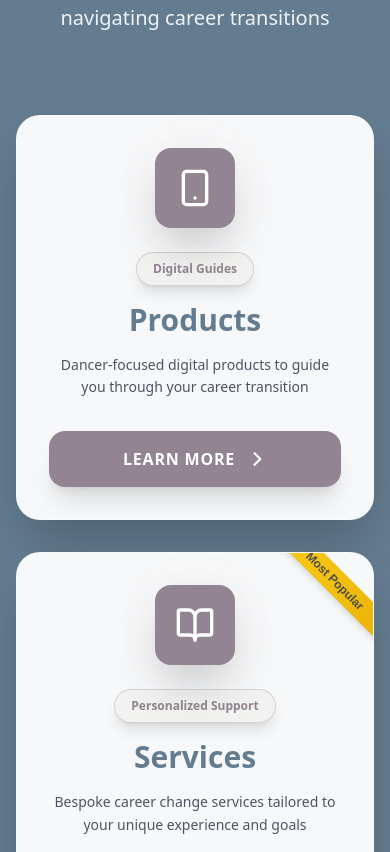
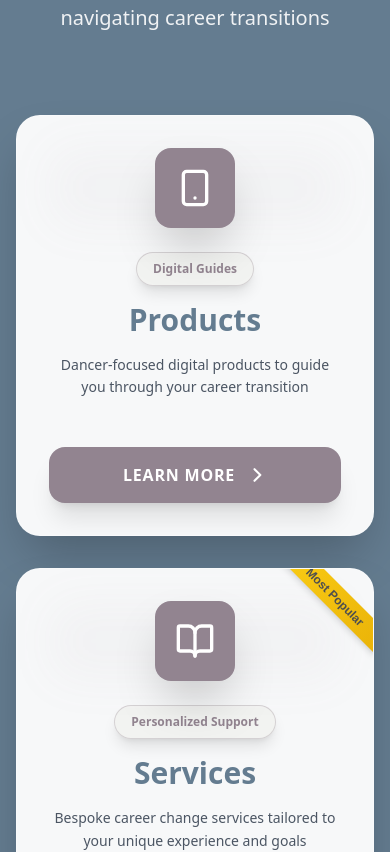
Before and after one commit to IsaacCavallaro/pivot-for-dancers, a Next.js app: page / in a window 390 px wide. Shown: the part 2068-2920 px from the top of the page. Built offline with nearby package versions, Linux system fonts and the light colour scheme.

Commit message:
fix card UI

```diff
--- a/components/Home.tsx
+++ b/components/Home.tsx
@@ -257,7 +257,7 @@ const SuiteCTASection = () => {
         </ScrollAnimation>
 
         {/* Enhanced Products Grid with Slower Animations */}
-        <div className="grid md:grid-cols-2 lg:grid-cols-3 gap-8 place-items-stretch">
+        <div className="grid md:grid-cols-2 lg:grid-cols-3 gap-8">
           {products.map((product, index) => (
             <ScrollAnimation
               key={index}
@@ -268,7 +268,7 @@ const SuiteCTASection = () => {
               className="flex w-full"
             >
               <div
-                className="group relative backdrop bl rounded-3xl p-8 shadow-2xl border transition-all duration-1000 hover:-translate-y-4 flex flex-col items-center text-center w-full overflow-hidden"
+                className="group relative backdrop bl rounded-3xl p-8 shadow-2xl border transition-all duration-1000 hover:-translate-y-4 flex flex-col h-full w-full overflow-hidden"
                 style={{
                   backgroundColor: 'rgba(255, 255, 255, 0.95)',
                   borderColor: 'rgba(255, 255, 255, 0.2)',
@@ -286,7 +286,7 @@ const SuiteCTASection = () => {
                 )}
 
                 {/* Enhanced Icon with 3D effect - No ScrollAnimation */}
-                <div className="relative mb-6">
+                <div className="relative mb-6 flex justify-center">
                   <div
                     className="absolute inset-0 opacity-20 rounded-2xl blur-xl group-hover:blur-2xl transition-all duration-1000 group-hover:bg-[#647C90]"
                     style={{ backgroundColor: `${product.color}40` }}
@@ -300,9 +300,9 @@ const SuiteCTASection = () => {
                 </div>
 
                 {/* Enhanced Badge - No ScrollAnimation */}
-                <div className="mb-4">
+                <div className="mb-4 flex justify-center">
                   <span
-                    className="inline-block px-4 py-2 text-xs font-bold rounded-full transition-all duration-700 group-hover:scale-105 shadow-lg border group-hover:bg-[#647C90] group-hover:bg-opacity-20 group-hover:border-[#647C90] group-hover:border-opacity-30 group-hover:text-[#647C90]"
+                    className="inline-block text-center px-4 py-2 text-xs font-bold rounded-full transition-all duration-700 group-hover:scale-105 shadow-lg border group-hover:bg-[#647C90] group-hover:bg-opacity-20 group-hover:border-[#647C90] group-hover:border-opacity-30 group-hover:text-[#647C90]"
                     style={{
                       backgroundColor: 'rgba(226, 222, 208, 0.2)',
                       color: '#928490',
@@ -314,18 +314,19 @@ const SuiteCTASection = () => {
                 </div>
 
                 {/* Enhanced Title with gradient - No ScrollAnimation */}
-                <h4 className="font-black text-3xl mb-4 transition-colors duration-700 relative z-10 group-hover:text-[#647C90]" style={{ color: '#647C90' }}>
+                <h4 className="font-black text-center text-3xl mb-4 transition-colors duration-700 relative z-10 group-hover:text-[#647C90]" style={{ color: '#647C90' }}>
                   <span className="group-hover:opacity-80 transition-opacity duration-700">
                     {product.title}
                   </span>
                 </h4>
 
                 {/* Enhanced Description - No ScrollAnimation */}
-                <p className="text-gray-600 text-sm mb-8 leading-relaxed group-hover:text-gray-800 transition-colors duration-700 relative z-10 font-medium">
+                <p className="text-gray-600 text-center text-sm mb-8 leading-relaxed group-hover:text-gray-800 transition-colors duration-700 relative z-10 font-medium flex-grow">
                   {product.description}
                 </p>
 
                 {/* Enhanced Button with gradient and glow - No ScrollAnimation */}
+                <div className="mt-auto pt-4">
                   <a
                     href={product.link}
                     className="relative inline-flex items-center justify-center w-full font-bold py-4 px-8 rounded-2xl transition-all duration-1000 group-hover:scale-105 shadow-xl group-hover:shadow-2xl overflow-hidden group/button text-white group-hover:bg-[#647C90]"
@@ -348,6 +349,7 @@ const SuiteCTASection = () => {
                       <path strokeLinecap="round" strokeLinejoin="round" strokeWidth={2.5} d="M9 5l7 7-7 7" />
                     </svg>
                   </a>
+                </div>
               </div>
             </ScrollAnimation>
           ))}
```
Lines whose indentation alone changed are shown as unchanged.
